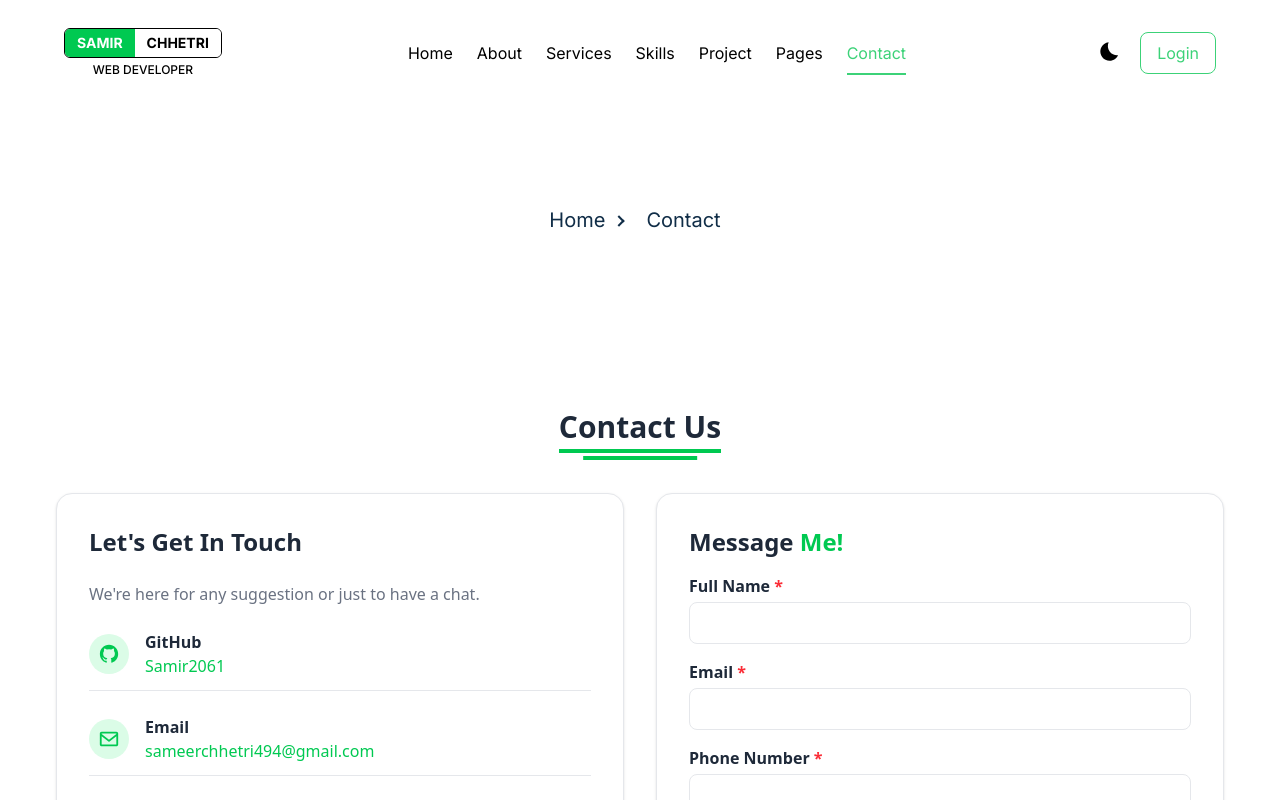
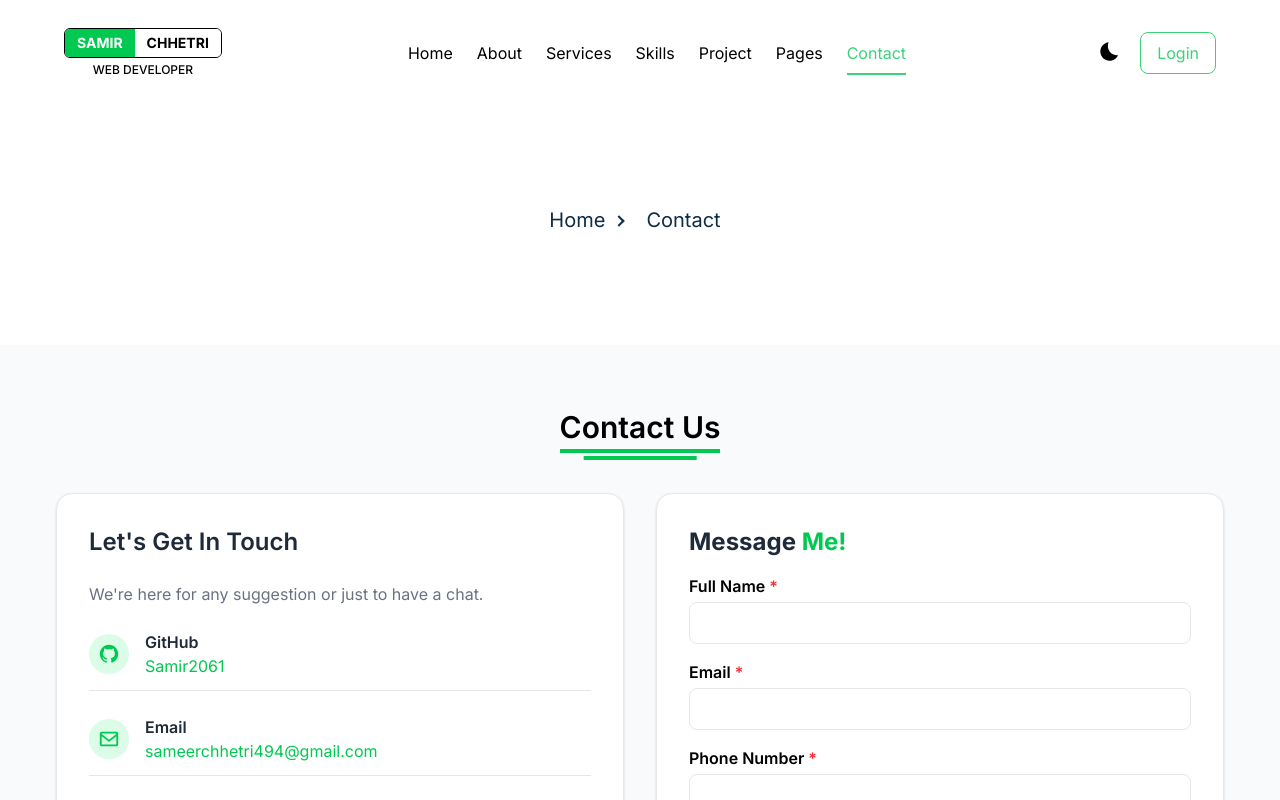
Before and after one commit to Samir1505/samiroli.com.np, a Next.js app: page /contact in a window 1280 px wide. Shown: the top 800 px of the page. Built offline with nearby package versions, Linux system fonts and the light colour scheme.

Commit message:
contact update

```diff
--- a/src/app/(site)/contact/page.tsx
+++ b/src/app/(site)/contact/page.tsx
@@ -1,7 +1,7 @@
 import React from "react";
 import HeroSub from "@/app/component/HeroSub";
 import { Metadata } from "next";
-import Contact from "./Contact";
+import ContactUs from "./Contact";
 export const metadata: Metadata = {
   title: "Contact | Samir",
 };
@@ -18,7 +18,7 @@ const About = () => {
         description=""
         breadcrumbLinks={breadcrumbLinks}
       />
-      <Contact/>
+      <ContactUs isColorMode={true}/>
     </>
   );
 };
```
